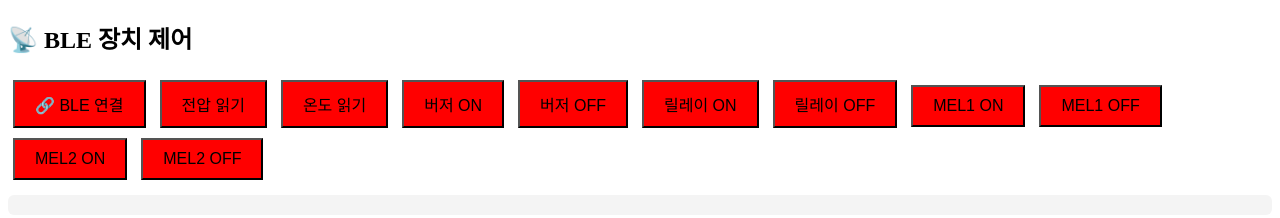
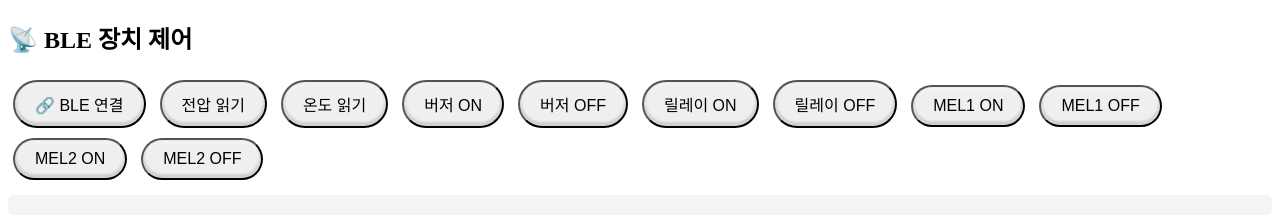
Before and after one commit to jaehyunkim23/ble-control, a plain HTML site: page index.html in a window 1280 px wide. Drawn offline with Linux system fonts and the light colour scheme.

Commit message:
Update index.html

```diff
--- a/index.html
+++ b/index.html
@@ -7,7 +7,8 @@
   <meta name="theme-color" content="#ffffff">
   <meta name="viewport" content="width=device-width, initial-scale=1">
   <style>
-    button { padding: 10px 20px; margin: 5px; font-size: 16px; background-color:red;}
+    button { padding: 10px 20px; margin: 5px; font-size: 16px; background-color: linear-gradient(to right,#9fd8ff,#ff92aa); color=#ffffff; border-radius: 50px;
+            box-shadow: 0px 2px 2px 2px #ffffff40 inset, 0px -2px 2px 2px #00000020 inset;}
     #log {
       margin-top: 10px;
       white-space: pre-wrap;
```
